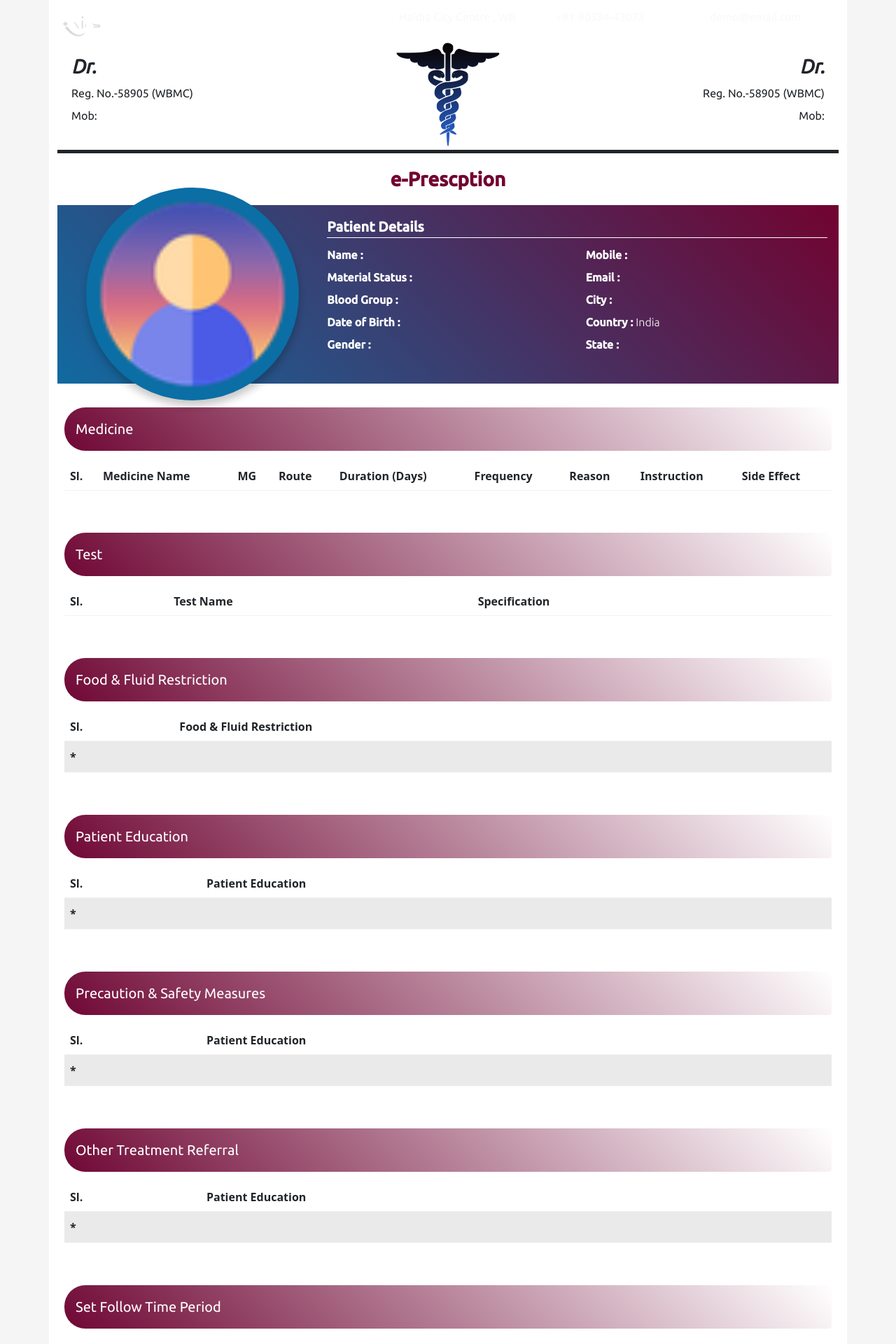
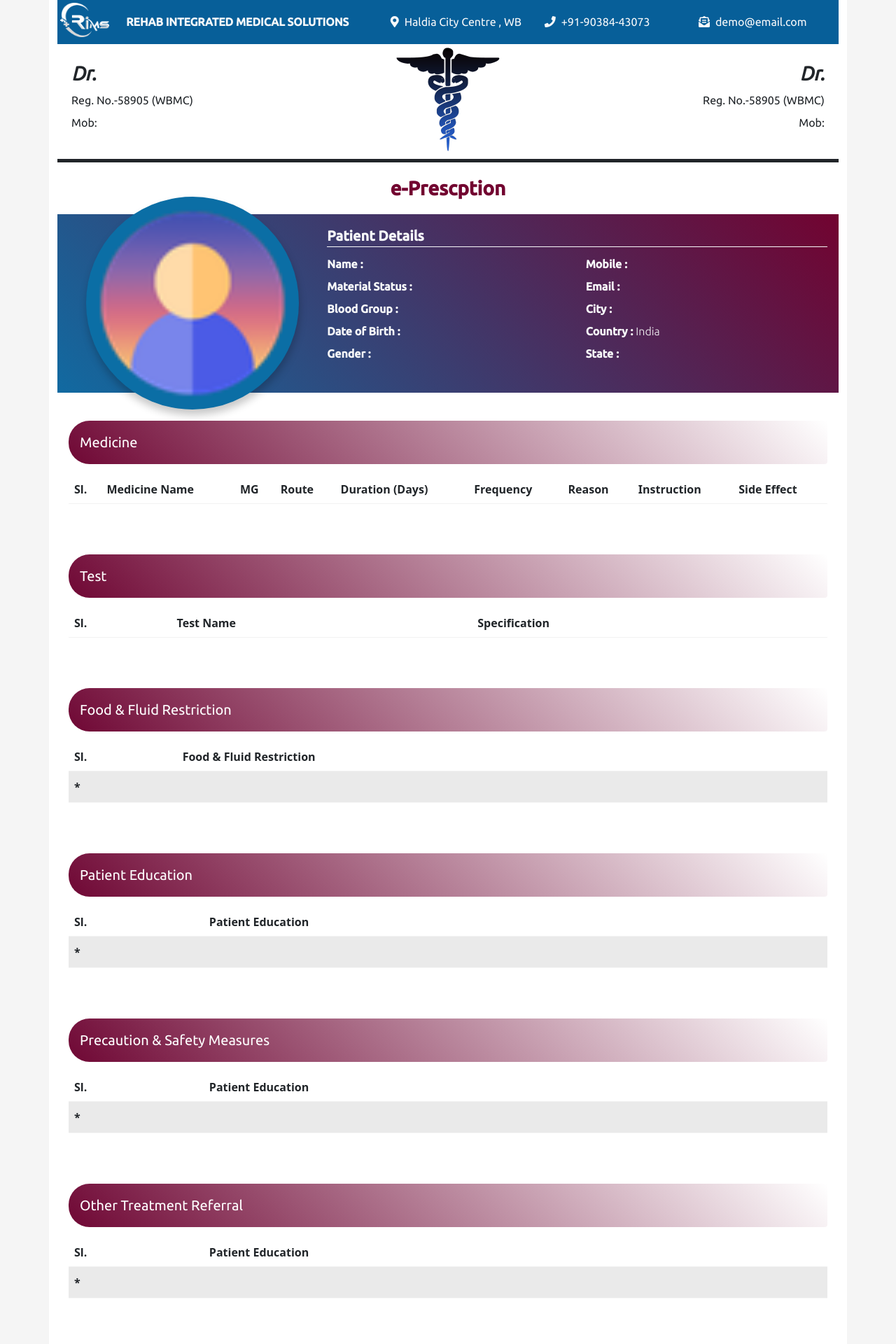
Before and after one commit to Rimsind/rims-main-2.0, a Next.js app: page /user/reports/e-prescription in a window 1280 px wide. Shown: the top 1920 px of the page at 70% size. Built offline with nearby package versions, Linux system fonts and the light colour scheme.

Commit message:
Prescription Update

```diff
--- a/pages/user/appointments/[id].js
+++ b/pages/user/appointments/[id].js
@@ -79,7 +79,7 @@ const AppointmentId = () => {
                                 href={`/user/reports/clinical-examination?id=${id}`}
                               >
                                 <a
-                                  className="btn btn-success py-2"
+                                  className="btn btn-primary py-2"
                                   type="button"
                                 >
                                   Download Clinical Assessments
--- a/pages/user/reports/e-prescription.js
+++ b/pages/user/reports/e-prescription.js
@@ -3,6 +3,7 @@ import { useRouter } from "next/router";
 import { useAuth } from "context";
 import useSWR from "swr";
 import { apiUrl } from "config/api";
+import Image from "next/image";
 const Eprescription = () => {
   const { id } = useRouter().query;
 
@@ -23,24 +24,23 @@ const Eprescription = () => {
 
   return (
     <>
-      <div style={{ backgroundColor: "whitesmoke" }}>
-        <div className="container" style={{ backgroundColor: "white" }}>
-          <div
-            className="topbar-ribbon py-1 px-1"
-            style={{ backgroundColor: "#075f99 !important" }}
-          >
+      <div className="prescription">
+        <div className="container prescription-body">
+          <div className="pres-topbar-ribbon py-1 px-1">
             <div className="row align-items-end">
               <div className="col-md-1">
                 <div className="left-content">
-                  <img
+                  <Image
                     src="/assets/images/logo-white.png"
-                    style={{ height: "3rem" }}
+                    alt="logo"
+                    width={500}
+                    height={350}
                   />
                 </div>
               </div>
               <div className="col-md-4">
                 <div className="middle-content">
-                  <p className="fs-6 fw-bold" style={{ color: "white" }}>
+                  <p className="fs-6 fw-bold text-light">
                     REHAB INTEGRATED MEDICAL SOLUTIONS
                   </p>
                 </div>
@@ -50,28 +50,19 @@ const Eprescription = () => {
                   <div className="row align-items-center">
                     <div className="col-md-4">
                       <p className="text-light">
-                        <i
-                          className="fas fa-map-marker-alt"
-                          style={{ color: "white" }}
-                        ></i>
+                        <i className="fas fa-map-marker-alt text-light me-2"></i>
                         Haldia City Centre , WB
                       </p>
                     </div>
                     <div className="col-md-4">
                       <p className="text-light">
-                        <i
-                          className="fas fa-phone"
-                          style={{ color: "white" }}
-                        ></i>
+                        <i className="fas fa-phone text-light me-2"></i>
                         +91-90384-43073
                       </p>
                     </div>
                     <div className="col-md-4">
                       <p className="text-light">
-                        <i
-                          className="fas fa-envelope-open-text"
-                          style={{ color: "white" }}
-                        ></i>
+                        <i className="fas fa-envelope-open-text text-light me-2"></i>
                         demo@email.com
                       </p>
                     </div>
@@ -80,98 +71,77 @@ const Eprescription = () => {
               </div>
             </div>
           </div>
-          <header class="py-1 px-2" style={{ borderBottom: "5px solid" }}>
-            <div class="row align-items-center m-auto">
-              <div class="col-md-4">
-                <div class="header-inner-item text-start">
-                  <p class="fs-3 fw-bold fst-italic lh-1">
+          <header className="py-1 px-2 presc-header">
+            <div className="row align-items-center m-auto">
+              <div className="col-md-4">
+                <div className="header-inner-item text-start">
+                  <p className="fs-3 fw-bold fst-italic lh-1">
                     Dr. {appointments?.doctor?.firstName}{" "}
                     {appointments?.doctor?.lastName}
                   </p>
-                  <p class="fs-6 fw-bold lh-1">
+                  <p className="fs-6 fw-bold lh-1">
                     {appointments?.doctor?.qualification}
                   </p>
-                  <p class="fs-6 lh-1">{appointments?.doctor?.specialty}</p>
-                  <p class="fs-6 lh-1">Reg. No.-58905 (WBMC)</p>
-                  <p class="fs-6 lh-1">Mob: {appointments?.doctor?.phone}</p>
+                  <p className="fs-6 lh-1">{appointments?.doctor?.specialty}</p>
+                  <p className="fs-6 lh-1">Reg. No.-58905 (WBMC)</p>
+                  <p className="fs-6 lh-1">
+                    Mob: {appointments?.doctor?.phone}
+                  </p>
                 </div>
               </div>
               <div className="col-md-4">
                 <div className="doctor-symbol text-center">
-                  <img src="/assets/images/doctor-symbol.png" height="150px" />
+                  <Image
+                    src="/assets/images/doctor-symbol.png"
+                    alt="Doctor Symbol"
+                    width={150}
+                    height={150}
+                  />
                 </div>
               </div>
 
-              <div class="col-md-4">
-                <div class="header-inner-item text-end">
-                  <p class="fs-3 fw-bold fst-italic lh-1">
+              <div className="col-md-4">
+                <div className="header-inner-item text-end">
+                  <p className="fs-3 fw-bold fst-italic lh-1">
                     Dr. {appointments?.doctor?.firstName}{" "}
                     {appointments?.doctor?.lastName}
                   </p>
-                  <p class="fs-6 fw-bold lh-1">
+                  <p className="fs-6 fw-bold lh-1">
                     {appointments?.doctor?.qualification}
                   </p>
-                  <p class="fs-6 lh-1">{appointments?.doctor?.specialty}</p>
-                  <p class="fs-6 lh-1">Reg. No.-58905 (WBMC)</p>
-                  <p class="fs-6 lh-1">Mob: {appointments?.doctor?.phone}</p>
+                  <p className="fs-6 lh-1">{appointments?.doctor?.specialty}</p>
+                  <p className="fs-6 lh-1">Reg. No.-58905 (WBMC)</p>
+                  <p className="fs-6 lh-1">
+                    Mob: {appointments?.doctor?.phone}
+                  </p>
                 </div>
               </div>
             </div>
           </header>
 
           <main className="main mt-3">
-            <p
-              className="fs-3 fw-bold text-center"
-              style={{ color: "#720330" }}
-            >
-              e-Prescption
-            </p>
-            <div
-              className="main_outer_bg"
-              style={{
-                background: "linear-gradient(45deg, #116aa1, #720330)",
-                position: "relative",
-                padding: "1rem",
-              }}
-            >
+            <p className="presc-title fs-3 fw-bold text-center">e-Prescption</p>
+            <div className="presc-main_outer_bg">
               <div className="profile_details mb-3">
                 <div className="row align-items-center">
                   <div className="col-md-4">
                     <img
+                      className="presc-img-profile"
                       src={
                         appointments?.patient?.image?.url ||
                         "/assets/images/profile.png"
                       }
-                      style={{
-                        height: "19rem",
-                        background: "#0b6ea5",
-                        padding: "1rem",
-                        position: "absolute",
-                        marginTop: "-145px",
-                        marginLeft: "25px",
-                        boxShadow: "1px 8px 12px 0px #00000038",
-                        borderRadius: "100%",
-                      }}
                     />
                   </div>
                   <div className="col-md-8">
-                    <p
-                      className="fs-5 fw-bold"
-                      style={{
-                        borderBottom: "1px solid white",
-                        color: "white",
-                      }}
-                    >
+                    <p className="fs-5 fw-bold text-light border-bottom border-light">
                       Patient Details
                     </p>
                     <div className="row">
                       <div className="col-md-6">
                         <div className="patient_intro mb-2">
                           <div className="patient_details_inner">
-                            <p
-                              className="fs-6 fw-bold"
-                              style={{ color: "white", lineHeight: "1" }}
-                            >
+                            <p className="fs-6 fw-bold text-light lh-1 text-light lh-1">
                               Name :
                               <span className="fs-6 fw-light">
                                 {" "}
@@ -179,39 +149,27 @@ const Eprescription = () => {
                                 {appointments?.patient?.last_name}
                               </span>
                             </p>
-                            <p
-                              className="fs-6 fw-bold"
-                              style={{ color: "white", lineHeight: "1" }}
-                            >
+                            <p className="fs-6 fw-bold text-light lh-1">
                               Material Status :{" "}
-                              <span class="fs-6 fw-light">
+                              <span className="fs-6 fw-light">
                                 {appointments?.patient?.marital_status}
                               </span>
                             </p>
-                            <p
-                              className="fs-6 fw-bold"
-                              style={{ color: "white", lineHeight: "1" }}
-                            >
+                            <p className="fs-6 fw-bold text-light lh-1">
                               Blood Group :{" "}
-                              <span class="fs-6 fw-light">
+                              <span className="fs-6 fw-light">
                                 {appointments?.patient?.blood_group}
                               </span>
                             </p>
-                            <p
-                              className="fs-6 fw-bold"
-                              style={{ color: "white", lineHeight: "1" }}
-                            >
+                            <p className="fs-6 fw-bold text-light lh-1">
                               Date of Birth :{" "}
-                              <span class="fs-6 fw-light">
+                              <span className="fs-6 fw-light">
                                 {appointments?.patient?.dob}
                               </span>
                             </p>
-                            <p
-                              className="fs-6 fw-bold"
-                              style={{ color: "white", lineHeight: "1" }}
-                            >
+                            <p className="fs-6 fw-bold text-light lh-1">
                               Gender :{" "}
-                              <span class="fs-6 fw-light">
+                              <span className="fs-6 fw-light">
                                 {appointments?.patient?.gender}{" "}
                               </span>
                             </p>
@@ -221,46 +179,31 @@ const Eprescription = () => {
                       <div className="col-md-6">
                         <div className="patient_intro mb-2">
                           <div className="patient_details_inner">
-                            <p
-                              className="fs-6 fw-bold"
-                              style={{ color: "white", lineHeight: "1" }}
-                            >
+                            <p className="fs-6 fw-bold text-light lh-1">
                               Mobile :{" "}
-                              <span class="fs-6 fw-light">
+                              <span className="fs-6 fw-light">
                                 {appointments?.patient?.mobile}
                               </span>
                             </p>
-                            <p
-                              className="fs-6 fw-bold"
-                              style={{ color: "white", lineHeight: "1" }}
-                            >
+                            <p className="fs-6 fw-bold text-light lh-1">
                               Email :{" "}
-                              <span class="fs-6 fw-light">
+                              <span className="fs-6 fw-light">
                                 {appointments?.patient?.email}
                               </span>
                             </p>
-                            <p
-                              className="fs-6 fw-bold"
-                              style={{ color: "white", lineHeight: "1" }}
-                            >
+                            <p className="fs-6 fw-bold text-light lh-1">
                               City :{" "}
-                              <span class="fs-6 fw-light">
+                              <span className="fs-6 fw-light">
                                 {appointments?.patient?.address.city}
                               </span>
                             </p>
-                            <p
-                              className="fs-6 fw-bold"
-                              style={{ color: "white", lineHeight: "1" }}
-                            >
+                            <p className="fs-6 fw-bold text-light lh-1">
                               Country :{" "}
                               <span className="fs-6 fw-light">India</span>
                             </p>
-                            <p
-                              className="fs-6 fw-bold"
-                              style={{ color: "white", lineHeight: "1" }}
-                            >
+                            <p className="fs-6 fw-bold text-light lh-1">
                               State :{" "}
-                              <span class="fs-6 fw-light">
+                              <span className="fs-6 fw-light">
                                 {appointments?.patient?.address.state}
                               </span>
                             </p>
@@ -274,25 +217,8 @@ const Eprescription = () => {
             </div>
 
             <div>
-              <div
-                className="rfa-gen-form-data-table mt-4"
-                style={{
-                  background: "white",
-                  padding: "10px",
-                  borderRadius: "3px",
-                }}
-              >
-                <p
-                  className="fs-5"
-                  style={{
-                    background: "linear-gradient(45deg, #6f0734, transparent)",
-                    padding: "1rem",
-                    color: "white",
-                    borderRadius: "30px 4px 4px 30px",
-                  }}
-                >
-                  Medicine
-                </p>
+              <div className="rfa-gen-form-data-table mt-4 p-3">
+                <p className="fs-5 presc-table-title">Medicine</p>
                 <table className="table table-striped table-borderless">
                   <thead>
                     <tr>
@@ -326,25 +252,8 @@ const Eprescription = () => {
                   </tbody>
                 </table>
               </div>
-              <div
-                className="rfa-gen-form-data-table mt-4"
-                style={{
-                  background: "white",
-                  padding: "10px",
-                  borderRadius: "3px",
-                }}
-              >
-                <p
-                  className="fs-5"
-                  style={{
-                    background: "linear-gradient(45deg, #6f0734, transparent)",
-                    padding: "1rem",
-                    color: "white",
-                    borderRadius: "30px 4px 4px 30px",
-                  }}
-                >
-                  Test
-                </p>
+              <div className="rfa-gen-form-data-table mt-4 p-3">
+                <p className="fs-5 presc-table-title">Test</p>
                 <table className="table table-striped table-borderless">
                   <thead>
                     <tr>
@@ -364,23 +273,8 @@ const Eprescription = () => {
                   </tbody>
                 </table>
               </div>
-              <div
-                className="rfa-gen-form-data-table mt-4"
-                style={{
-                  background: "white",
-                  padding: "10px",
-                  borderRadius: "3px",
-                }}
-              >
-                <p
-                  className="fs-5"
-                  style={{
-                    background: "linear-gradient(45deg, #6f0734, transparent)",
-                    padding: "1rem",
-                    color: "white",
-                    borderRadius: "30px 4px 4px 30px",
-                  }}
-                >
+              <div className="rfa-gen-form-data-table mt-4 p-3">
+                <p className="fs-5 presc-table-title">
                   Food & Fluid Restriction
                 </p>
                 <table className="table table-striped table-borderless">
@@ -398,25 +292,8 @@ const Eprescription = () => {
                   </tbody>
                 </table>
               </div>
-              <div
-                className="rfa-gen-form-data-table mt-4"
-                style={{
-                  background: "white",
-                  padding: "10px",
-                  borderRadius: "3px",
-                }}
-              >
-                <p
-                  className="fs-5"
-                  style={{
-                    background: "linear-gradient(45deg, #6f0734, transparent)",
-                    padding: "1rem",
-                    color: "white",
-                    borderRadius: "30px 4px 4px 30px",
-                  }}
-                >
-                  Patient Education
-                </p>
+              <div className="rfa-gen-form-data-table mt-4 p-3">
+                <p className="fs-5 presc-table-title">Patient Education</p>
                 <table className="table table-striped table-borderless">
                   <thead>
                     <tr>
@@ -432,23 +309,8 @@ const Eprescription = () => {
                   </tbody>
                 </table>
               </div>
-              <div
-                className="rfa-gen-form-data-table mt-4"
-                style={{
-                  background: "white",
-                  padding: "10px",
-                  borderRadius: "3px",
-                }}
-              >
-                <p
-                  className="fs-5"
-                  style={{
-                    background: "linear-gradient(45deg, #6f0734, transparent)",
-                    padding: "1rem",
-                    color: "white",
-                    borderRadius: "30px 4px 4px 30px",
-                  }}
-                >
+              <div className="rfa-gen-form-data-table mt-4 p-3">
+                <p className="fs-5 presc-table-title">
                   Precaution & Safety Measures
                 </p>
                 <table className="table table-striped table-borderless">
@@ -466,23 +328,8 @@ const Eprescription = () => {
                   </tbody>
                 </table>
               </div>
-              <div
-                className="rfa-gen-form-data-table mt-4"
-                style={{
-                  background: "white",
-                  padding: "10px",
-                  borderRadius: "3px",
-                }}
-              >
-                <p
-                  className="fs-5"
-                  style={{
-                    background: "linear-gradient(45deg, #6f0734, transparent)",
-                    padding: "1rem",
-                    color: "white",
-                    borderRadius: "30px 4px 4px 30px",
-                  }}
-                >
+              <div className="rfa-gen-form-data-table mt-4 p-3">
+                <p className="fs-5 presc-table-title">
                   Other Treatment Referral
                 </p>
                 <table className="table table-striped table-borderless">
@@ -500,25 +347,8 @@ const Eprescription = () => {
                   </tbody>
                 </table>
               </div>
-              <div
-                className="rfa-gen-form-data-table mt-4"
-                style={{
-                  background: "white",
-                  padding: "10px",
-                  borderRadius: "3px",
-                }}
-              >
-                <p
-                  className="fs-5"
-                  style={{
-                    background: "linear-gradient(45deg, #6f0734, transparent)",
-                    padding: "1rem",
-                    color: "white",
-                    borderRadius: "30px 4px 4px 30px",
-                  }}
-                >
-                  Set Follow Time Period
-                </p>
+              <div className="rfa-gen-form-data-table mt-4 p-3">
+                <p className="fs-5 presc-table-title">Set Follow Time Period</p>
                 <table className="table table-striped table-borderless">
                   <thead>
                     <tr>
@@ -540,9 +370,7 @@ const Eprescription = () => {
             </div>
           </main>
 
-          <footer
-            style={{ background: "linear-gradient(45deg, #116aa1, #720330)" }}
-          >
+          <footer className="presc-footer">
             <div className="row align-items-center pt-3 px-3">
               <div className="col-md-4">
                 <p className="text-light text-start">
```
Also changed, not shown: public/user_assets/css/style.css.
